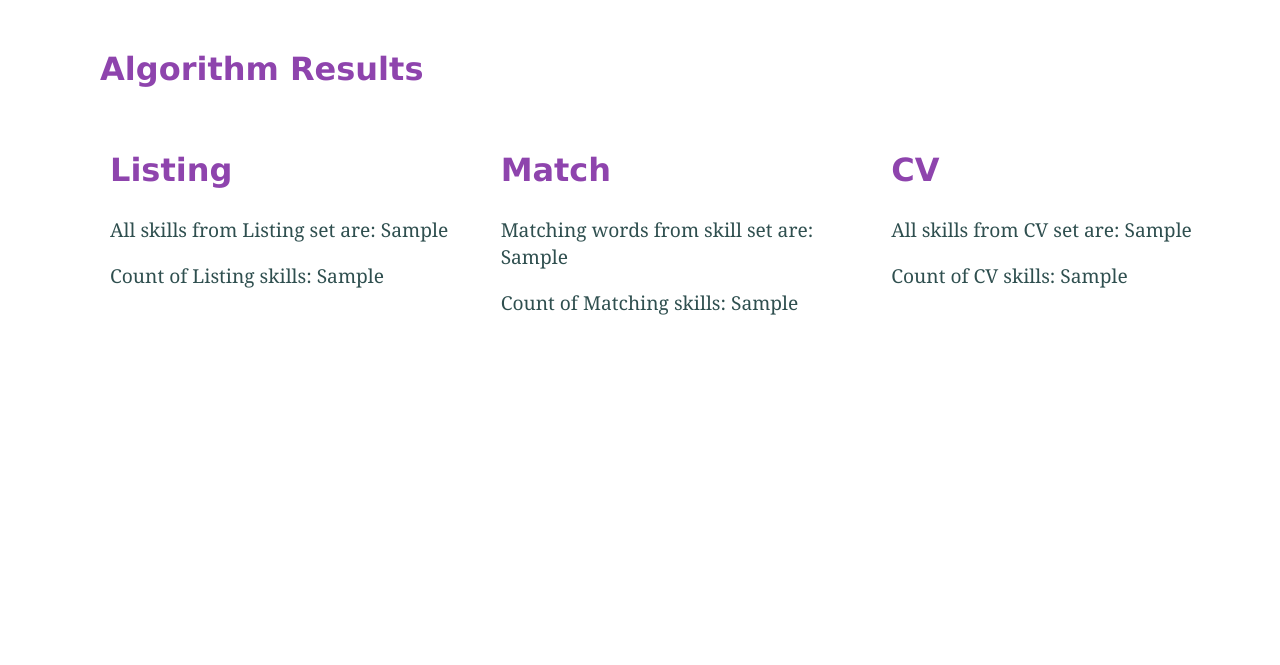
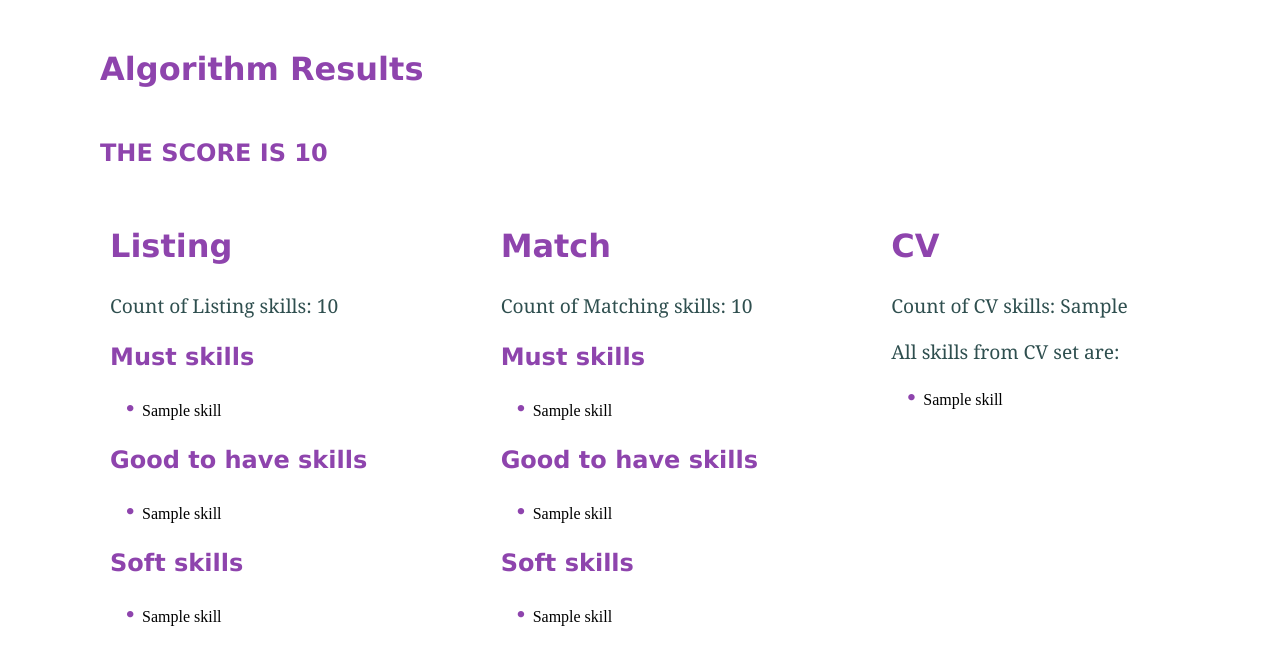
Before and after one commit to nihadazimli/pyjooblaparser, a Flask app: template templates/test.html in a window 1280 px wide. Shown: the top 665 px of the page. Run offline with Flask 2, Linux system fonts and the light colour scheme; the template is opened without the code that fills it: most values are stand-ins (such as "Sample title", 1, 10 or a date in 2020).

Commit message:
algorithm page changed, must have; good; soft skills added, score generated

```diff
--- a/main.py
+++ b/main.py
@@ -3,7 +3,8 @@ from werkzeug.utils import secure_filename
 import os
 import config
 import csv
-from pyresparser import ResumeParser
+from pyjooblaparser import ResumeParser
+from pyjooblaparser import ListingParser
 
 app = Flask(__name__)
 app.config['UPLOAD_FOLDER'] = config.UPLOAD_FILES_DIR
@@ -82,37 +83,85 @@ def algorithm_result():
         listing_name = request.form['Listing']
 
         # Do your logic here
-        cv_data = ResumeParser(config.UPLOAD_FILES_DIR + config.CV_SUBFOLDER + '/' + cv_name).get_extracted_data()
+        cv_data = ResumeParser(config.UPLOAD_FILES_DIR + config.CV_SUBFOLDER + '/' + cv_name).get_details()
         skills_cv = cv_data['skills']
-        skills_cv = map(lambda x: x.lower(), skills_cv)
-        skills_cv = list(skills_cv)
+        skills_cv_list = skills_cv.keys()
 
-        listing_data = ResumeParser(
-            config.UPLOAD_FILES_DIR + config.LISTING_SUBFOLDER + '/' + listing_name).get_extracted_data()
-        skills_listing = listing_data['skills']
-        skills_listing = map(lambda x: x.lower(), skills_listing)
-        skills_listing = list(skills_listing)
+        listing_data = ListingParser(config.UPLOAD_FILES_DIR + config.LISTING_SUBFOLDER + '/' + listing_name)\
+            .cluster_divider("./clusters/must_have.txt", "./clusters/good_to_have.txt", "./clusters/soft_skills.txt")
+        print(listing_data)
 
-        print("skills_listing:", skills_listing)
-        print("skills_cv:", skills_cv)
+        score = 0
 
-        intersection_list = list(set(skills_cv) & set(skills_listing))
-        print(intersection_list)
+        listing_list_total_len = 0
+        if type(listing_data['Cluster 1']) is dict:
+            skills_listing_must = listing_data['Cluster 1']
+            listing_list_total_len += len(skills_listing_must)
+        else:
+            skills_listing_must = {}
+        if type(listing_data['Cluster 2']) is dict:
+            skills_listing_good = listing_data['Cluster 2']
+            listing_list_total_len += len(skills_listing_good)
+        else:
+            skills_listing_good = {}
+        if type(listing_data['Cluster 3']) is list:
+            skills_listing_soft = listing_data['Cluster 3']
+            listing_list_total_len += len(skills_listing_soft)
+        else:
+            skills_listing_soft = []
 
-        matching_skills = ", ".join(str(x) for x in intersection_list)
-        listing_skills_result = ", ".join(str(x) for x in list(skills_listing))
-        cv_skills_result = ", ".join(str(x) for x in list(skills_cv))
+        print("skills_cv:", skills_cv_list)
 
-        print(matching_skills)
-        print(listing_skills_result)
+        intersection_list_total_len = 0
+        try:
+            intersection_list_must = list(set(skills_cv) & set(skills_listing_must.keys()))
+            intersection_list_total_len += len(intersection_list_must)
+            score += len(intersection_list_must)*60
+        except:
+            intersection_list_must = {}
+
+        try:
+            intersection_list_good = list(set(skills_cv) & set(skills_listing_good.keys()))
+            intersection_list_total_len += len(intersection_list_good)
+            score += len(intersection_list_good)*30
+        except:
+            intersection_list_good = {}
+
+        try:
+            intersection_list_soft = list(set(skills_cv) & set(skills_listing_soft))
+            intersection_list_total_len += len(intersection_list_soft)
+            score += len(intersection_list_soft)*10
+        except:
+            intersection_list_soft = []
+
+        matching_skills_must = intersection_list_must
+        matching_skills_good = intersection_list_good
+        matching_skills_soft = intersection_list_soft
+
+        listing_skills_must = ", ".join((k + ' : ' + str(v)) for k, v in skills_listing_must.items())
+        listing_skills_must = listing_skills_must.split(',')
+        listing_skills_good = ", ".join((k + ' : ' + str(v)) for k, v in skills_listing_good.items())
+        listing_skills_good = listing_skills_good.split(',')
+        listing_skills_soft = ",".join(str(x)[2:-2] for x in skills_listing_soft)
+        listing_skills_soft = listing_skills_soft.split(',')
+        print(listing_skills_soft)
+        cv_skills_result = ", ".join((k + ' : ' + str(v)) for k, v in skills_cv.items())
+        cv_skills_result = cv_skills_result.split(',')
+
         print(cv_skills_result)
+
         return render_template('test.html',
-                               matching_skills=matching_skills,
+                               matching_skills_must=matching_skills_must,
+                               matching_skills_good=matching_skills_good,
+                               matching_skills_soft=matching_skills_soft,
                                cv_skills=cv_skills_result,
-                               listing_skills=listing_skills_result,
-                               matching_skills_len=len(intersection_list),
-                               cv_skills_len=len(skills_cv),
-                               listing_skills_len=len(skills_listing)
+                               listing_skills_must=listing_skills_must,
+                               listing_skills_good=listing_skills_good,
+                               listing_skills_soft=listing_skills_soft,
+                               matching_skills_len_total=intersection_list_total_len,
+                               cv_skills_len=len(skills_cv_list),
+                               listing_skills_len_total=listing_list_total_len,
+                               score=score
                                )
 
     elif request.method == 'GET':
--- a/pyjooblaparser/pyjooblaparser_listing.py
+++ b/pyjooblaparser/pyjooblaparser_listing.py
@@ -4,6 +4,7 @@ import re
 from . import utils
 from . import config
 import spacy
+
 
 class ListingParser(object):
 
@@ -35,7 +36,7 @@ class ListingParser(object):
         self.__nlp = nlp(self.__text)
         self.__noun_chunks = list(self.__nlp.noun_chunks)
 
-    def cluster_divider(self,__text_raw , file1,file2,file3):
+    def cluster_divider(self, file1, file2, file3):
         nlp = spacy.load('en_core_web_sm')
         string_must, must_index = utils.cluster_finder(self.__text_raw, file1)
         string_good, good_index = utils.cluster_finder(self.__text_raw, file2)
@@ -64,7 +65,7 @@ class ListingParser(object):
             skills = {"Cluster 1": must_skills, "Cluster 2":None}
         # nlp_soft = nlp(text)
         # noun_chunks_must = list(nlp_soft.noun_chunks)
-        soft_skills =  utils.cluster_finder(text,"./clusters/soft_skills.txt",True)
+        soft_skills =  utils.cluster_finder(text, file3, True)
         skills['Cluster 3'] = soft_skills
 
         return skills
--- a/static/styles.css
+++ b/static/styles.css
@@ -17,7 +17,7 @@ p {
   box-sizing: border-box;
 }
 
-.row:after {
+.row:before {
   content: "";
   display: table;
   clear: both;
--- a/templates/test.html
+++ b/templates/test.html
@@ -30,20 +30,90 @@
 <h2>Algorithm Results</h2>
 
 <div class="row">
+    <h3>THE SCORE IS {{score}}</h3>
   <div class="column3" >
     <h2>Listing</h2>
-    <p>All skills from Listing set are: {{listing_skills}}</p>
-    <p>Count of Listing skills: {{listing_skills_len}}</p>
+      <p>Count of Listing skills: {{listing_skills_len_total}}</p>
+      <h3>Must skills</h3>
+      <ul>
+            {% for skill in listing_skills_must %}
+            <li>
+                <a>
+                    {{ skill }}
+                </a>
+            </li>
+            {% endfor %}
+      </ul>
+      <h3>Good to have skills</h3>
+      <ul>
+            {% for skill in listing_skills_good %}
+            <li>
+                <a>
+                    {{ skill }}
+                </a>
+            </li>
+            {% endfor %}
+      </ul>
+      <h3>Soft skills</h3>
+      <ul>
+            {% for skill in listing_skills_soft %}
+            <li>
+                <a>
+                    {{ skill }}
+                </a>
+            </li>
+            {% endfor %}
+      </ul>
   </div>
     <div class="column3">
     <h2>Match</h2>
-    <p>Matching words from skill set are: {{matching_skills}}</p>
-    <p>Count of Matching skills: {{matching_skills_len}}</p>
+    <p>Count of Matching skills: {{matching_skills_len_total}}</p>
+      <h3>Must skills</h3>
+      <ul>
+            {% for skill in matching_skills_must %}
+            <li>
+                <a>
+                    {{ skill }}
+                </a>
+            </li>
+            {% endfor %}
+      </ul>
+        <h3>Good to have skills</h3>
+      <ul>
+            {% for skill in matching_skills_good %}
+            <li>
+                <a>
+                    {{ skill }}
+                </a>
+            </li>
+            {% endfor %}
+      </ul>
+        <h3>Soft skills</h3>
+      <ul>
+            {% for skill in matching_skills_soft %}
+            <li>
+                <a>
+                    {{ skill }}
+                </a>
+            </li>
+            {% endfor %}
+      </ul>
   </div>
   <div class="column3" >
       <h2>CV</h2>
-      <p>All skills from CV set are: {{cv_skills}}</p>
       <p>Count of CV skills: {{cv_skills_len}}</p>
+
+      <p>All skills from CV set are:
+        <ul>
+            {% for skill in cv_skills %}
+            <li>
+                <a>
+                    {{ skill }}
+                </a>
+            </li>
+            {% endfor %}
+        </ul>
+      </p>
   </div>
 </div>
 
```
Also changed, not shown: pyjooblaparser/utils.py (+11 -12 lines), pyjooblaparser_test.py (+8 -3 lines).
